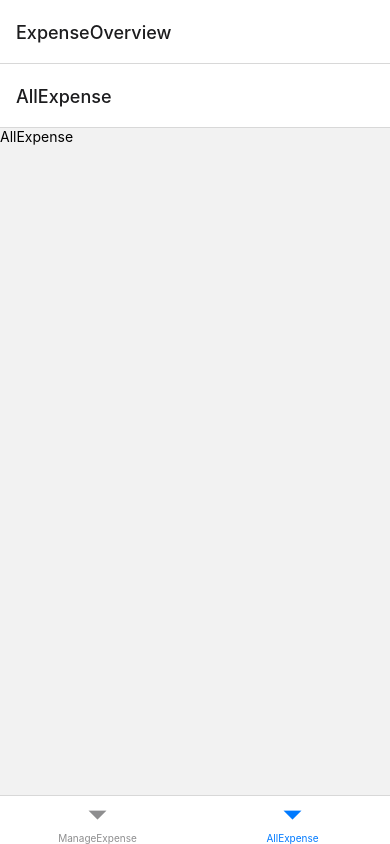
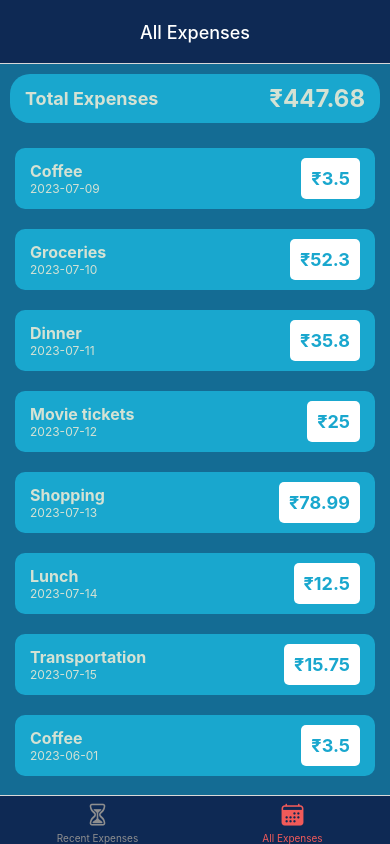
Before and after one commit to jjinendra3/ExpenseTracker_ReactNative, a React Native app: screen /AllExpense in a window 390 px wide. Built offline with nearby package versions, Linux system fonts and the light colour scheme.

Commit message:
Working with Dummy Data Only, Add Button Not added

```diff
--- a/App.js
+++ b/App.js
@@ -1,40 +1,70 @@
-import { StatusBar } from 'expo-status-bar';
-import { StyleSheet, Text, View } from 'react-native';
-import {NavigationContainer} from '@react-navigation/native'
-import {createNativeStackNavigator} from '@react-navigation/native-stack'
-import {createBottomTabNavigator} from '@react-navigation/bottom-tabs'
-import ManageExpense from './screens/ManageExpense';
-import RecentExpense from './screens/RecentExpense'
-import AllExpense from './screens/AllExpense'
-const Stack=createNativeStackNavigator();
-const Tab=createBottomTabNavigator();
-const ExpenseOverview=()=>{
+import { StatusBar } from "expo-status-bar";
+import { StyleSheet, Text, View } from "react-native";
+import { NavigationContainer } from "@react-navigation/native";
+import { createNativeStackNavigator } from "@react-navigation/native-stack";
+import { createBottomTabNavigator } from "@react-navigation/bottom-tabs";
+import ManageExpense from "./screens/ManageExpense";
+import RecentExpense from "./screens/RecentExpense";
+import AllExpense from "./screens/AllExpense";
+import { Ionicons } from "@expo/vector-icons";
+import { DUMMY } from "./dummy-data";
+const Stack = createNativeStackNavigator();
+const Tab = createBottomTabNavigator();
+const ExpenseOverview = () => {
   return (
-    <Tab.Navigator>
-      <Tab.Screen name='ManageExpense' component={RecentExpense}/>
-      <Tab.Screen name='AllExpense' component={AllExpense}/>
+    <Tab.Navigator
+      screenOptions={{
+        headerStyle: { backgroundColor: "#0E2954" },
+        headerTintColor: "white",
+        headerTitleAlign: "center",
+        tabBarActiveTintColor: "white",
+        tabBarStyle: { backgroundColor: "#0E2954" },
+        tabBarActiveTintColor: "#F15A59",
+      }}
+      sceneContainerStyle={{
+        backgroundColor: "#146C94",
+      }}
+    >
+      <Tab.Screen
+        name="RecentExpense"
+        component={RecentExpense}
+        options={{
+          title: "Recent Expenses",
+          tabBarIcon: ({ color, size }) => {
+            return (
+              <Ionicons name="hourglass-outline" color={color} size={size} />
+            );
+          },
+        }}
+        initialParams={{ DUMMY }}
+      />
+      <Tab.Screen
+        name="AllExpense"
+        component={AllExpense}
+        options={{
+          title: "All Expenses",
+          tabBarIcon: ({ color, size }) => {
+            return <Ionicons name="calendar" color={color} size={size} />;
+          },
+        }}
+        initialParams={{ DUMMY }}
+      />
     </Tab.Navigator>
-  )
-}
+  );
+};
 export default function App() {
   return (
-    // <View style={styles.container}>
     <NavigationContainer>
-        <StatusBar style="auto" />
-        <Stack.Navigator>
-          <Stack.Screen name='ExpenseOverview' component={ExpenseOverview}/>
-          <Stack.Screen name='ManageExpense' component={ManageExpense}/>
-        </Stack.Navigator>
-      </NavigationContainer>
-    // </View>
+      <StatusBar style="auto" />
+      <Stack.Navigator>
+        <Stack.Screen
+          name="ExpenseOverview"
+          component={ExpenseOverview}
+          options={{ headerShown: false }}
+          initialParams={{ dummy: DUMMY }}
+        />
+        <Stack.Screen name="ManageExpense" component={ManageExpense} />
+      </Stack.Navigator>
+    </NavigationContainer>
   );
 }
-
-const styles = StyleSheet.create({
-  container: {
-    flex: 1,
-    backgroundColor: '#fff',
-    alignItems: 'center',
-    justifyContent: 'center',
-  },
-});
--- /dev/null
+++ b/components/ExpenseList.js
@@ -0,0 +1,53 @@
+import { View, Text, FlatList, StyleSheet } from "react-native";
+import React from "react";
+const ExpenseList = (props) => {
+  return (
+    <View style={{ padding: 5, marginBottom: 150 }}>
+      <FlatList
+        data={props.expense}
+        renderItem={(element) => {
+          return (
+            <View key={element.index} style={styles.items}>
+              <View style={styles.info}>
+                <Text style={styles.desc}>{element.item.desc}</Text>
+                <Text style={styles.date}>{element.item.date}</Text>
+              </View>
+              <Text style={styles.amount}>₹{element.item.amount}</Text>
+            </View>
+          );
+        }}
+      />
+    </View>
+  );
+};
+
+export default ExpenseList;
+const styles = StyleSheet.create({
+  items: {
+    padding: 10,
+    backgroundColor: "#19A7CE",
+    borderRadius: 10,
+    justifyContent: "space-between",
+    paddingHorizontal: 15,
+    margin: 10,
+    alignItems: "center",
+    flexDirection: "row",
+  },
+  desc: {
+    fontSize: 16,
+    color: "#D4E2D4",
+    fontWeight: "bold",
+  },
+  date: {
+    fontSize: 12,
+    color: "#D4E2D4",
+  },
+  amount: {
+    fontSize: 18,
+    color: "#19A7CE",
+    fontWeight: "bold",
+    padding: 10,
+    backgroundColor: "white",
+    borderRadius: 5,
+  },
+});
--- /dev/null
+++ b/components/ExpenseSummary.js
@@ -0,0 +1,30 @@
+import { View, Text, StyleSheet } from "react-native";
+import React from "react";
+
+const ExpenseSummary = ({ expense, duration }) => {
+  return (
+    <View style={styles.summary}>
+      <Text style={styles.text}>{duration}</Text>
+      <Text style={[styles.text, { fontSize: 24 }]}>₹{expense.toFixed(2)}</Text>
+    </View>
+  );
+};
+
+export default ExpenseSummary;
+const styles = StyleSheet.create({
+  summary: {
+    padding: 10,
+    backgroundColor: "#19A7CE",
+    borderRadius: 20,
+    flexDirection: "row",
+    justifyContent: "space-between",
+    paddingHorizontal: 15,
+    margin: 10,
+    alignItems: "center",
+  },
+  text: {
+    fontWeight: "bold",
+    fontSize: 18,
+    color: "#D4E2D4",
+  },
+});
--- /dev/null
+++ b/dummy-data.js
@@ -0,0 +1,72 @@
+export const DUMMY = [
+  {
+    desc: "Coffee",
+    amount: 3.5,
+    date: "2023-07-09",
+  },
+  {
+    desc: "Groceries",
+    amount: 52.3,
+    date: "2023-07-10",
+  },
+  {
+    desc: "Dinner",
+    amount: 35.8,
+    date: "2023-07-11",
+  },
+  {
+    desc: "Movie tickets",
+    amount: 25.0,
+    date: "2023-07-12",
+  },
+  {
+    desc: "Shopping",
+    amount: 78.99,
+    date: "2023-07-13",
+  },
+  {
+    desc: "Lunch",
+    amount: 12.5,
+    date: "2023-07-14",
+  },
+  {
+    desc: "Transportation",
+    amount: 15.75,
+    date: "2023-07-15",
+  },
+  {
+    desc: "Coffee",
+    amount: 3.5,
+    date: "2023-06-01",
+  },
+  {
+    desc: "Groceries",
+    amount: 52.3,
+    date: "2023-06-05",
+  },
+  {
+    desc: "Dinner",
+    amount: 35.8,
+    date: "2023-06-10",
+  },
+  {
+    desc: "Movie tickets",
+    amount: 25.0,
+    date: "2023-06-15",
+  },
+  {
+    desc: "Shopping",
+    amount: 78.99,
+    date: "2023-06-25",
+  },
+  {
+    desc: "Lunch",
+    amount: 12.5,
+    date: "2023-07-01",
+  },
+  {
+    desc: "Transportation",
+    amount: 15.75,
+    date: "2023-07-08",
+  },
+];
--- a/screens/AllExpense.js
+++ b/screens/AllExpense.js
@@ -1,12 +1,19 @@
-import { View, Text } from 'react-native'
-import React from 'react'
-
-const AllExpense = () => {
+import { View } from "react-native";
+import React from "react";
+import ExpenseList from "../components/ExpenseList";
+import ExpenseSummary from "../components/ExpenseSummary";
+const AllExpense = ({ route }) => {
+  let sum = 0;
+  const { DUMMY } = route.params;
+  for (let i = 0; i < DUMMY.length; i++) {
+    sum += DUMMY[i].amount;
+  }
   return (
     <View>
-      <Text>AllExpense</Text>
+      <ExpenseSummary expense={sum} duration={"Total Expenses"} />
+      <ExpenseList expense={DUMMY} />
     </View>
-  )
-}
+  );
+};
 
-export default AllExpense
+export default AllExpense;
--- a/screens/RecentExpense.js
+++ b/screens/RecentExpense.js
@@ -1,12 +1,28 @@
-import { View, Text } from 'react-native'
-import React from 'react'
-
-const RecentExpense = () => {
+import { View } from "react-native";
+import React from "react";
+import ExpenseList from "../components/ExpenseList";
+import ExpenseSummary from "../components/ExpenseSummary";
+const RecentExpense = ({ route }) => {
+  let sum = 0;
+  const { DUMMY } = route.params;
+  var datenoww = new Date();
+  var datenow = new Date();
+  var dateback = new Date(datenow.setDate(datenow.getDate() - 7));
+  let exp = [];
+  var dated;
+  for (let i = 0; i < DUMMY.length; i++) {
+    dated = new Date(DUMMY[i].date);
+    if (dated >= dateback && dated <= datenoww) {
+      sum += DUMMY[i].amount;
+      exp.push(DUMMY[i]);
+    }
+  }
   return (
     <View>
-      <Text>RecentExpense</Text>
+      <ExpenseSummary expense={sum} duration={"Last 7 Days"} />
+      <ExpenseList expense={exp} />
     </View>
-  )
-}
+  );
+};
 
-export default RecentExpense
+export default RecentExpense;
```
